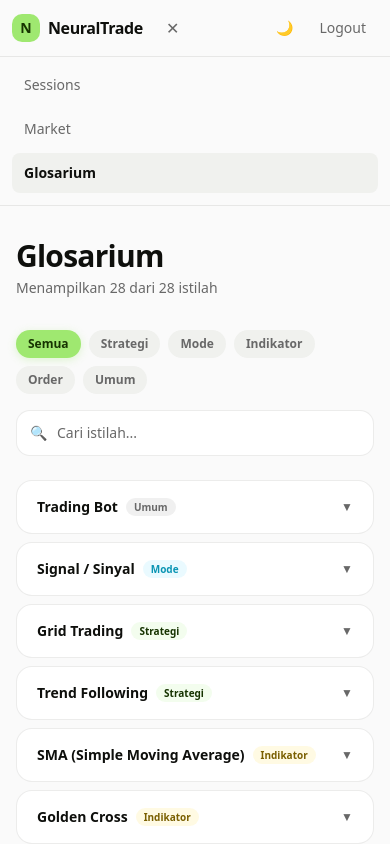
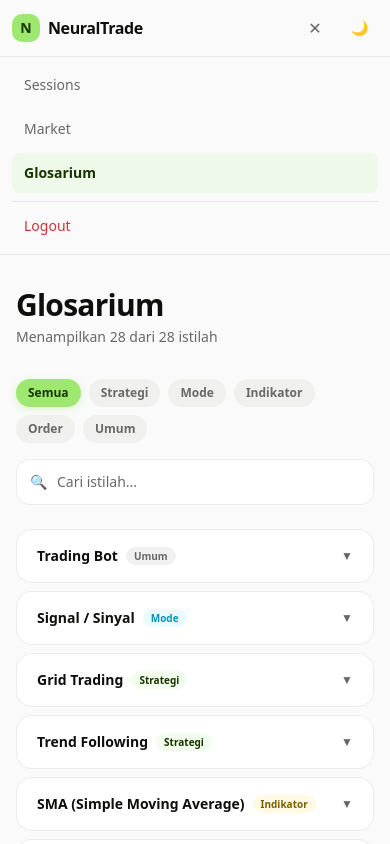
Before and after one commit to jhontea/nt, a Next.js app in the folder frontend/: page /glossary in a window 390 px wide. Both pictures are taken after a click on the button "Menu". Shown: the top 844 px of the page. Built offline with nearby package versions, Linux system fonts and the light colour scheme.

Commit message:
fix(ui): Navbar — hamburger to right, green active indicator, logout in mobile menu

```diff
--- a/frontend/src/components/Navbar.tsx
+++ b/frontend/src/components/Navbar.tsx
@@ -18,32 +18,39 @@ export function Navbar({ active }: { active?: 'sessions' | 'market' | 'glossary'
             <span className="w-7 h-7 rounded-[10px] bg-[#9fe870] flex items-center justify-center text-sm font-black text-[#163300]">N</span>
             <span className="font-bold text-[#0e0f0c] dark:text-[#e8ebe6] tracking-tight">NeuralTrade</span>
           </button>
-          <button onClick={() => setMobileOpen(!mobileOpen)} className="sm:hidden p-3 min-h-[44px] min-w-[44px] text-[#686868] dark:text-[#898989] hover:text-[#0e0f0c] dark:hover:text-[#e8ebe6] rounded-lg transition" aria-label="Menu">
+        </div>
+        <div className="flex items-center gap-1">
+          {/* Mobile hamburger — on the right */}
+          <button
+            onClick={() => setMobileOpen(!mobileOpen)}
+            className="sm:hidden p-2 min-h-[44px] min-w-[44px] text-[#686868] dark:text-[#898989] hover:text-[#0e0f0c] dark:hover:text-[#e8ebe6] rounded-lg transition flex items-center justify-center"
+            aria-label="Menu"
+          >
             {mobileOpen ? '✕' : '☰'}
           </button>
-        </div>
-        <div className="flex items-center gap-1">
+          {/* Desktop nav links */}
           <div className="hidden sm:flex items-center gap-1">
             <button
               onClick={() => router.push('/sessions')}
-              className={`px-3 py-1.5 text-sm rounded-full transition ${active === 'sessions' ? 'bg-[#f0f1ee] dark:bg-[#2a2c27] text-[#0e0f0c] dark:text-[#e8ebe6] font-semibold' : 'font-medium text-[#686868] dark:text-[#898989] hover:text-[#0e0f0c] dark:hover:text-[#e8ebe6] hover:bg-[#f0f1ee] dark:hover:bg-[#1e201c]'}`}
+              className={`px-3 py-1.5 text-sm rounded-full transition ${active === 'sessions' ? 'bg-[rgba(159,232,112,0.12)] text-[#163300] dark:text-[#9fe870] font-semibold' : 'font-medium text-[#686868] dark:text-[#898989] hover:text-[#0e0f0c] dark:hover:text-[#e8ebe6] hover:bg-[#f0f1ee] dark:hover:bg-[#1e201c]'}`}
             >
               Sessions
             </button>
             <button
               onClick={() => router.push('/market')}
-              className={`px-3 py-1.5 text-sm rounded-full transition ${active === 'market' ? 'bg-[#f0f1ee] dark:bg-[#2a2c27] text-[#0e0f0c] dark:text-[#e8ebe6] font-semibold' : 'font-medium text-[#686868] dark:text-[#898989] hover:text-[#0e0f0c] dark:hover:text-[#e8ebe6] hover:bg-[#f0f1ee] dark:hover:bg-[#1e201c]'}`}
+              className={`px-3 py-1.5 text-sm rounded-full transition ${active === 'market' ? 'bg-[rgba(159,232,112,0.12)] text-[#163300] dark:text-[#9fe870] font-semibold' : 'font-medium text-[#686868] dark:text-[#898989] hover:text-[#0e0f0c] dark:hover:text-[#e8ebe6] hover:bg-[#f0f1ee] dark:hover:bg-[#1e201c]'}`}
             >
               Market
             </button>
             <button
               onClick={() => router.push('/glossary')}
-              className={`px-3 py-1.5 text-sm rounded-full transition ${active === 'glossary' ? 'bg-[#f0f1ee] dark:bg-[#2a2c27] text-[#0e0f0c] dark:text-[#e8ebe6] font-semibold' : 'font-medium text-[#686868] dark:text-[#898989] hover:text-[#0e0f0c] dark:hover:text-[#e8ebe6] hover:bg-[#f0f1ee] dark:hover:bg-[#1e201c]'}`}
+              className={`px-3 py-1.5 text-sm rounded-full transition ${active === 'glossary' ? 'bg-[rgba(159,232,112,0.12)] text-[#163300] dark:text-[#9fe870] font-semibold' : 'font-medium text-[#686868] dark:text-[#898989] hover:text-[#0e0f0c] dark:hover:text-[#e8ebe6] hover:bg-[#f0f1ee] dark:hover:bg-[#1e201c]'}`}
             >
               Glosarium
             </button>
             <div className="w-px h-5 bg-[rgba(14,15,12,0.12)] dark:bg-[rgba(232,235,230,0.12)] mx-1" />
           </div>
+          {/* Theme + logout — always visible on desktop, theme only on mobile */}
           <button
             onClick={toggle}
             className="px-2.5 py-1.5 min-h-[44px] text-sm text-[#686868] dark:text-[#898989] hover:text-[#0e0f0c] dark:hover:text-[#e8ebe6] hover:bg-[#f0f1ee] dark:hover:bg-[#1e201c] rounded-full transition"
@@ -53,7 +60,7 @@ export function Navbar({ active }: { active?: 'sessions' | 'market' | 'glossary'
           </button>
           <button
             onClick={logout}
-            className="px-3 py-1.5 min-h-[44px] text-sm font-medium text-[#686868] dark:text-[#898989] hover:text-[#d03238] hover:bg-[rgba(208,50,56,0.06)] dark:hover:bg-[rgba(208,50,56,0.1)] rounded-full transition"
+            className="hidden sm:block px-3 py-1.5 min-h-[44px] text-sm font-medium text-[#686868] dark:text-[#898989] hover:text-[#d03238] hover:bg-[rgba(208,50,56,0.06)] dark:hover:bg-[rgba(208,50,56,0.1)] rounded-full transition"
           >
             Logout
           </button>
@@ -61,9 +68,14 @@ export function Navbar({ active }: { active?: 'sessions' | 'market' | 'glossary'
       </div>
       {mobileOpen && (
         <div className="sm:hidden border-t border-[rgba(14,15,12,0.08)] dark:border-[rgba(232,235,230,0.08)] py-2 px-3 bg-[#fafafa] dark:bg-[#141411]">
-          <button onClick={() => { router.push('/sessions'); setMobileOpen(false) }} className={`w-full text-left px-3 py-2.5 text-sm rounded-lg mb-1 transition ${active === 'sessions' ? 'bg-[#f0f1ee] dark:bg-[#2a2c27] text-[#0e0f0c] dark:text-[#e8ebe6] font-semibold' : 'text-[#686868] dark:text-[#898989] hover:bg-[#f0f1ee] dark:hover:bg-[#1e201c]'}`}>Sessions</button>
-          <button onClick={() => { router.push('/market'); setMobileOpen(false) }} className={`w-full text-left px-3 py-2.5 text-sm rounded-lg mb-1 transition ${active === 'market' ? 'bg-[#f0f1ee] dark:bg-[#2a2c27] text-[#0e0f0c] dark:text-[#e8ebe6] font-semibold' : 'text-[#686868] dark:text-[#898989] hover:bg-[#f0f1ee] dark:hover:bg-[#1e201c]'}`}>Market</button>
-          <button onClick={() => { router.push('/glossary'); setMobileOpen(false) }} className={`w-full text-left px-3 py-2.5 text-sm rounded-lg mb-1 transition ${active === 'glossary' ? 'bg-[#f0f1ee] dark:bg-[#2a2c27] text-[#0e0f0c] dark:text-[#e8ebe6] font-semibold' : 'text-[#686868] dark:text-[#898989] hover:bg-[#f0f1ee] dark:hover:bg-[#1e201c]'}`}>Glosarium</button>
+          <button onClick={() => { router.push('/sessions'); setMobileOpen(false) }} className={`w-full text-left px-3 py-2.5 text-sm rounded-lg mb-1 transition ${active === 'sessions' ? 'bg-[rgba(159,232,112,0.12)] text-[#163300] dark:text-[#9fe870] font-semibold' : 'text-[#686868] dark:text-[#898989] hover:bg-[#f0f1ee] dark:hover:bg-[#1e201c]'}`}>Sessions</button>
+          <button onClick={() => { router.push('/market'); setMobileOpen(false) }} className={`w-full text-left px-3 py-2.5 text-sm rounded-lg mb-1 transition ${active === 'market' ? 'bg-[rgba(159,232,112,0.12)] text-[#163300] dark:text-[#9fe870] font-semibold' : 'text-[#686868] dark:text-[#898989] hover:bg-[#f0f1ee] dark:hover:bg-[#1e201c]'}`}>Market</button>
+          <button onClick={() => { router.push('/glossary'); setMobileOpen(false) }} className={`w-full text-left px-3 py-2.5 text-sm rounded-lg mb-1 transition ${active === 'glossary' ? 'bg-[rgba(159,232,112,0.12)] text-[#163300] dark:text-[#9fe870] font-semibold' : 'text-[#686868] dark:text-[#898989] hover:bg-[#f0f1ee] dark:hover:bg-[#1e201c]'}`}>Glosarium</button>
+          <div className="border-t border-[rgba(14,15,12,0.08)] dark:border-[rgba(232,235,230,0.08)] mt-1 pt-1">
+            <button onClick={() => { logout(); setMobileOpen(false) }} className="w-full text-left px-3 py-2.5 text-sm rounded-lg text-[#d03238] dark:text-[#ff6b6f] hover:bg-[rgba(208,50,56,0.06)]">
+              Logout
+            </button>
+          </div>
         </div>
       )}
     </header>
```
